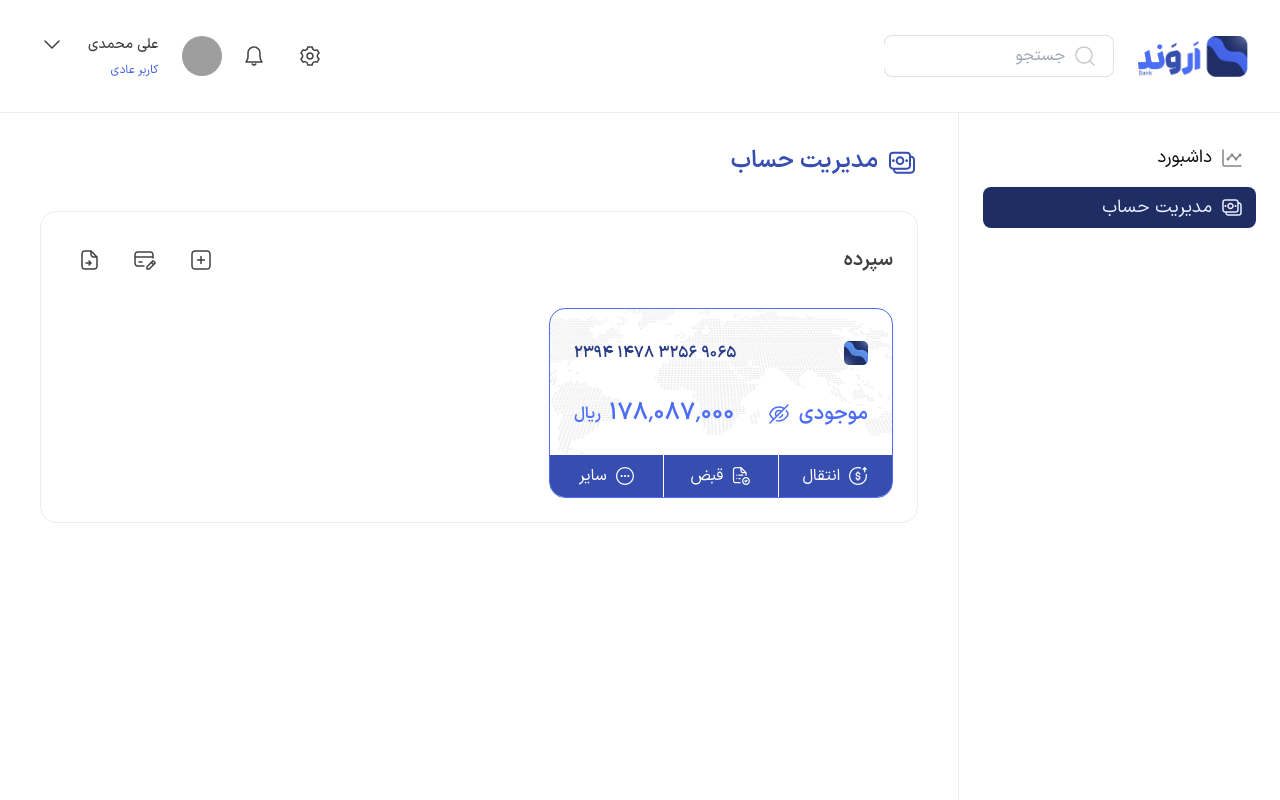
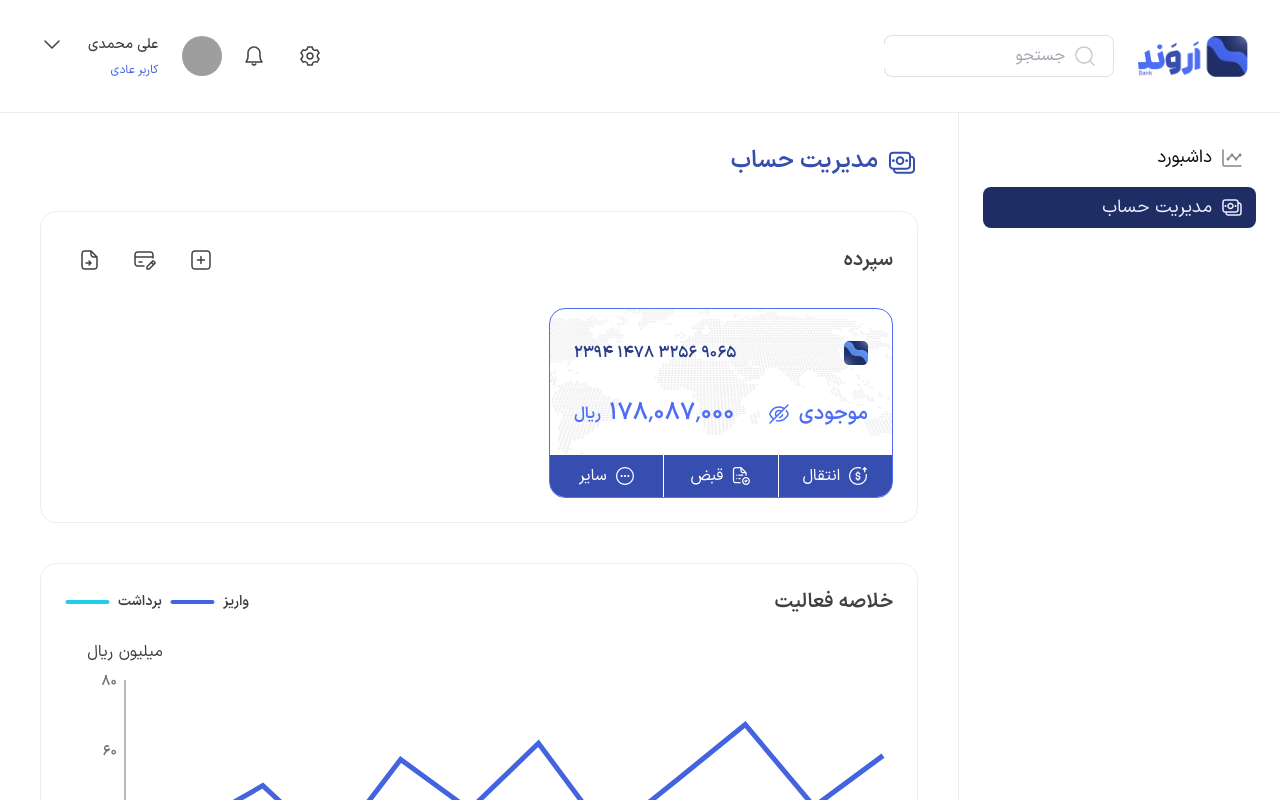
Before and after one commit to amirht-dev/arvand-bank, a Next.js app: page /account-management in a window 1280 px wide. Built offline with nearby package versions, Linux system fonts and the light colour scheme; grey boxes are pictures that could not be loaded.

Commit message:
create account manager page ActivitySummery section

```diff
--- a/package.json
+++ b/package.json
@@ -27,6 +27,7 @@
     "react": "^19.0.0",
     "react-dom": "^19.0.0",
     "react-google-recaptcha": "^3.1.0",
+    "recharts": "^2.15.1",
     "tailwind-merge": "^2.6.0",
     "tailwind-variants": "^0.3.1",
     "tailwindcss-animate": "^1.0.7"
--- a/src/app/(main)/account-management/page.tsx
+++ b/src/app/(main)/account-management/page.tsx
@@ -6,14 +6,17 @@ import { MoneyBills_Outline } from "@/components/atoms/icons/Money&Payment/Money
 import Card from "@/components/molecules/Card";
 import PageTitle from "@/components/molecules/PageTitle";
 import Segment from "@/components/molecules/Segment";
+import ActivitySummery from "@/components/organisms/ActivitySummery";
 
 export default function AccountManagementPage() {
   return (
     <>
       <PageTitle icon={<MoneyBills_Outline />} label="مدیریت حساب" />
 
-      <div className="m-8"></div>
-      <Deposit />
+      <div className="mt-8 grid gap-10">
+        <Deposit />
+        <ActivitySummery />
+      </div>
     </>
   );
 }
--- /dev/null
+++ b/src/components/organisms/ActivitySummery/index.tsx
@@ -0,0 +1,167 @@
+"use client";
+
+import Segment from "@/components/molecules/Segment";
+import clsx from "clsx";
+import { MouseEventHandler, useState } from "react";
+import {
+  Label,
+  Line,
+  LineChart,
+  ResponsiveContainer,
+  Tooltip,
+  XAxis,
+  YAxis,
+} from "recharts";
+import { ArrayValues } from "type-fest";
+
+const data = [
+  { month: "فروردین", deposit: 27384652, withdraw: 15846295 },
+  { month: "اردیبهشت", deposit: 38572914, withdraw: 21287463 },
+  { month: "خرداد", deposit: 49821647, withdraw: 28619537 },
+  { month: "تیر", deposit: 31548723, withdraw: 17452894 },
+  { month: "مرداد", deposit: 57293841, withdraw: 31298476 },
+  { month: "شهریور", deposit: 42917835, withdraw: 23841597 },
+  { month: "مهر", deposit: 61928473, withdraw: 34129847 },
+  { month: "آبان", deposit: 35487219, withdraw: 18479238 },
+  { month: "آذر", deposit: 51293847, withdraw: 27631984 },
+  { month: "دی", deposit: 67289134, withdraw: 39812753 },
+  { month: "بهمن", deposit: 43821654, withdraw: 24981735 },
+  { month: "اسفند", deposit: 58392176, withdraw: 32741958 },
+];
+
+function LegendItem({
+  label,
+  color = "black",
+  visible = true,
+  onClick,
+}: {
+  label: string;
+  color: string;
+  visible?: boolean;
+  onClick?: MouseEventHandler;
+}) {
+  return (
+    <div
+      className={clsx(
+        "flex cursor-pointer items-center gap-2",
+        !visible && "opacity-40 grayscale",
+      )}
+      onClick={onClick}
+    >
+      <span className="text-caption-1 text-neutral-gray-1">{label}</span>
+      <svg
+        width="45"
+        height="4"
+        viewBox="0 0 45 4"
+        fill="none"
+        xmlns="http://www.w3.org/2000/svg"
+      >
+        <path
+          d="M2.5 2H42.5"
+          stroke={color}
+          strokeWidth="4"
+          strokeLinecap="round"
+        />
+      </svg>
+    </div>
+  );
+}
+
+function ActivitySummery() {
+  const [depositVisible, setDepositVisible] = useState(true);
+  const [withdrawVisible, setWithdrawVisible] = useState(true);
+  return (
+    <Segment
+      title="خلاصه فعالیت"
+      actions={[
+        <LegendItem
+          key="deposit"
+          label="واریز"
+          color="hsl(var(--color-primary-600-hsl))"
+          visible={depositVisible}
+          onClick={() => setDepositVisible((p) => !p)}
+        />,
+        <LegendItem
+          key="withdraw"
+          label="برداشت"
+          color="hsl(var(--color-state-chart-hsl))"
+          visible={withdrawVisible}
+          onClick={() => setWithdrawVisible((p) => !p)}
+        />,
+      ]}
+    >
+      <div dir="ltr">
+        <ResponsiveContainer height={350}>
+          <LineChart data={data} margin={{ top: 40, right: 10 }}>
+            <XAxis
+              tickLine={false}
+              dataKey={"month" satisfies keyof ArrayValues<typeof data>}
+              stroke="hsl(var(--color-neutral-gray-3-hsl))"
+              tick={{
+                fontSize: "var(--text-caption-1-fs)",
+                fontWeight: "var(--text-caption-1-fw)",
+              }}
+            />
+            <YAxis
+              tickLine={false}
+              stroke="hsl(var(--color-neutral-gray-3-hsl))"
+              tickFormatter={(value) => (value / 1_000_000).toString()}
+              tick={{
+                fontSize: "var(--text-caption-1-fs)",
+                fontWeight: "var(--text-caption-1-fw)",
+              }}
+            >
+              <Label
+                value="میلیون ریال"
+                position="top"
+                offset={24}
+                content={(props) => {
+                  console.log(props);
+                  return (
+                    <text
+                      textAnchor="middle"
+                      className="fill-neutral-gray-1"
+                      x={
+                        props.viewBox && "x" in props.viewBox
+                          ? props.viewBox.x! + (props.viewBox.width ?? 0)
+                          : undefined
+                      }
+                      y={
+                        props.viewBox && "y" in props.viewBox
+                          ? props.viewBox.y! - 24
+                          : undefined
+                      }
+                    >
+                      {props.value}
+                    </text>
+                  );
+                }}
+              />
+            </YAxis>
+            <Tooltip />
+            <Line
+              dataKey={"deposit" satisfies keyof ArrayValues<typeof data>}
+              stroke="hsl(var(--color-primary-600-hsl))"
+              strokeWidth={5}
+              dot={false}
+              id="deposit"
+              hide={!depositVisible}
+              onClick={() => setDepositVisible((p) => !p)}
+            />
+            <Line
+              dataKey={"withdraw" satisfies keyof ArrayValues<typeof data>}
+              stroke="hsl(var(--color-state-chart-hsl))"
+              strokeWidth={5}
+              dot={false}
+              id="withdraw"
+              hide={!withdrawVisible}
+              onClick={() => setWithdrawVisible((p) => !p)}
+            />
+          </LineChart>
+        </ResponsiveContainer>
+      </div>
+    </Segment>
+  );
+}
+
+export default ActivitySummery;
```
Also changed, not shown: 1 other file (tests, documents, lock files or other folders).
